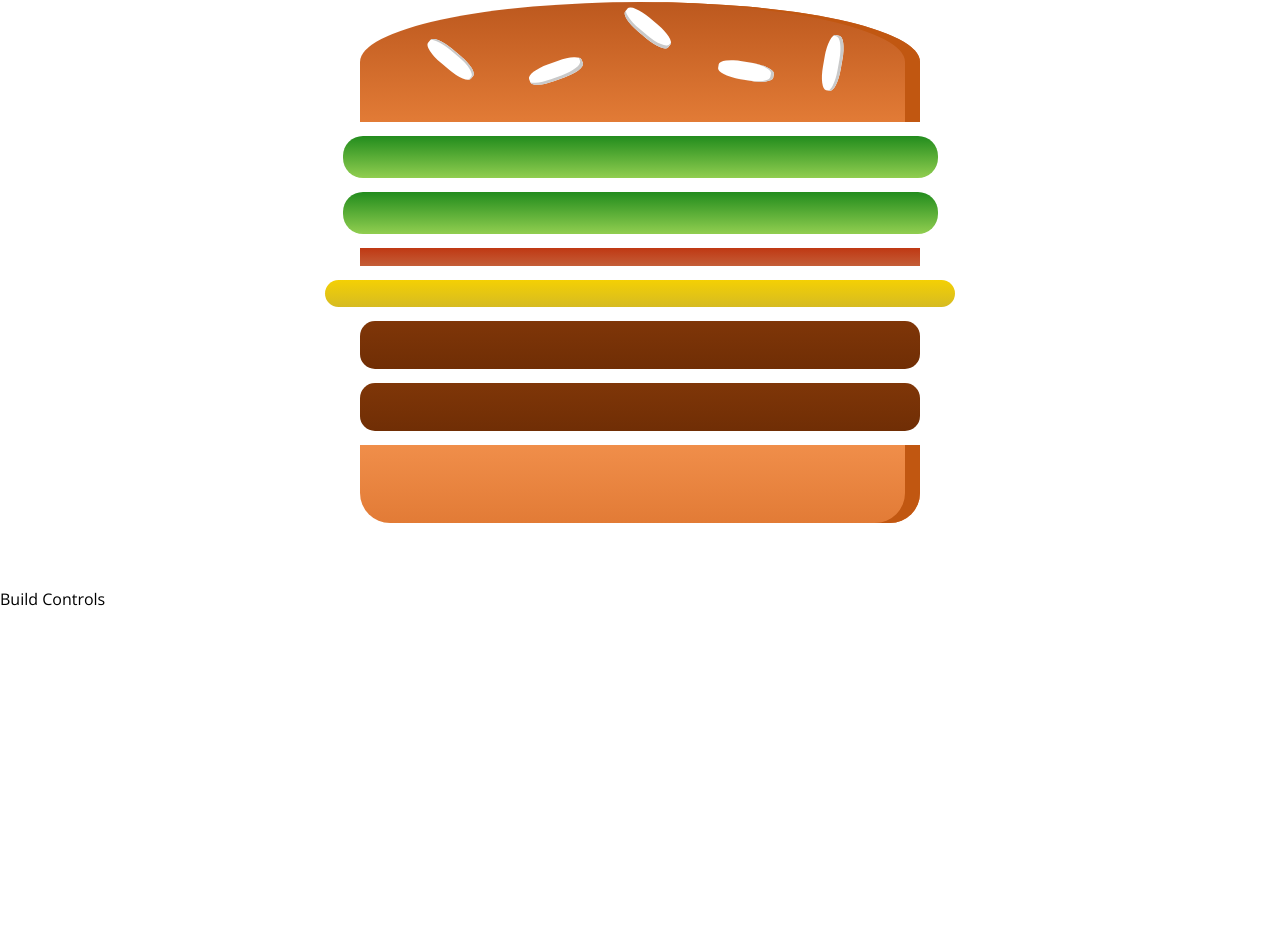
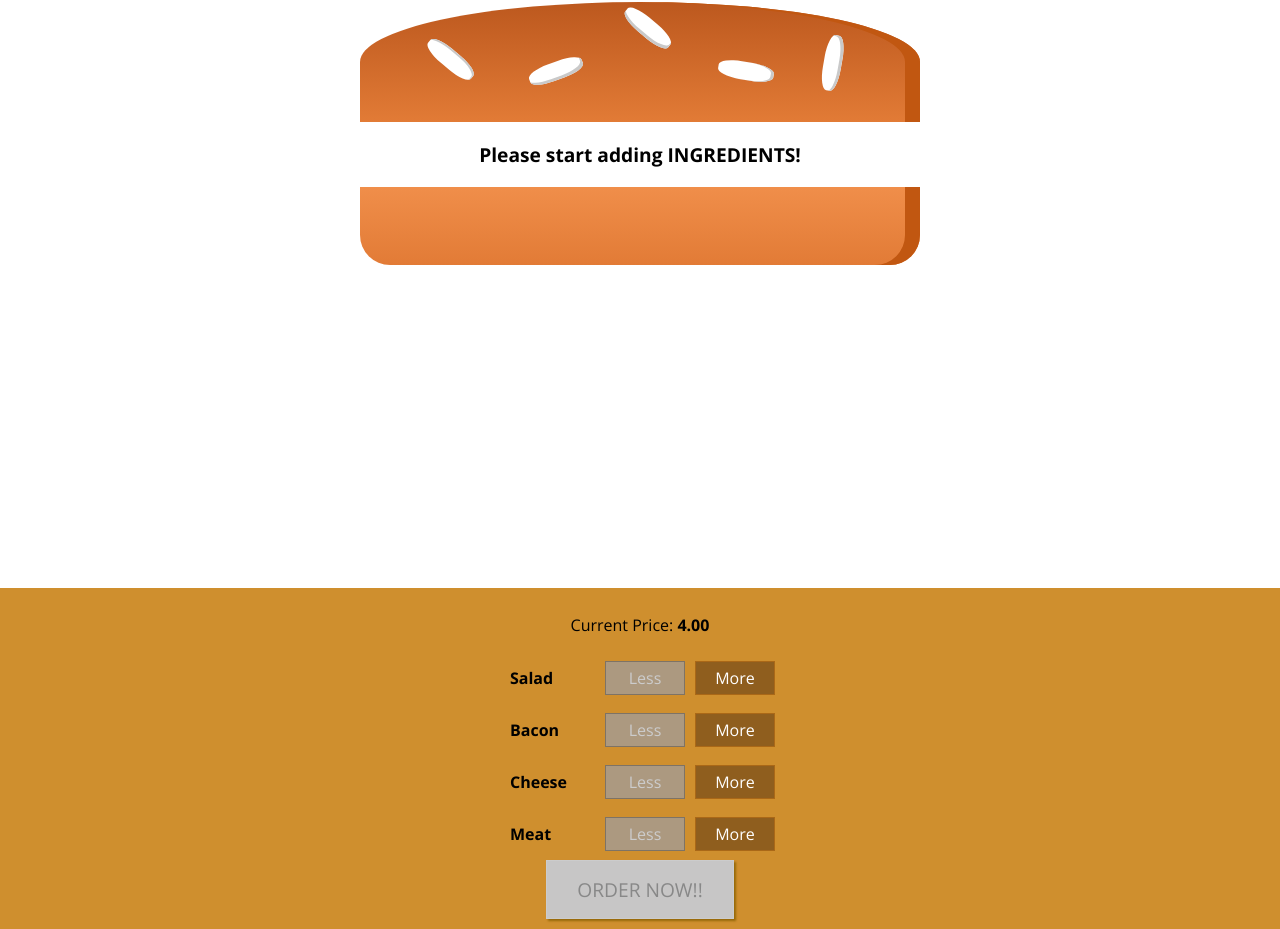
Before and after one commit to asraavisena/burger-builder, a React app: page / in a window 1280 px wide. Shown: the part 50-979 px from the top of the page. Before the commit the page ends 800 px from the top, so only its background shows below. Built offline with nearby package versions, Linux system fonts and the light colour scheme.

Commit message:
burgerbuilder, bacdrop, modal, button and burger controller

```diff
--- /dev/null
+++ b/src/components/Burger/BuildControls/BuildControl/BuildControl.css
@@ -0,0 +1,56 @@
+.BuildControl {
+    display: flex;
+    justify-content: space-between;
+    align-items: center;
+    margin: 5px 0;
+}
+
+.BuildControl button {
+    display: block;
+    font: inherit;
+    padding: 5px;
+    margin: 0 5px;
+    width: 80px;
+    border: 1px solid #AA6817;
+    cursor: pointer;
+    outline: none;
+}
+
+.BuildControl button:disabled {
+    background-color: #AC9980;
+    border: 1px solid #7E7365;
+    color: #ccc;
+    cursor: default;
+}
+
+.BuildControl button:hover:disabled {
+    background-color: #AC9980;
+    color: #ccc;
+    cursor: not-allowed;
+}
+
+.Label {
+    padding: 10px;
+    font-weight: bold;
+    width: 80px;
+}
+
+.BuildControl .Less {
+    background-color: #D39952;
+    color: white;
+}
+
+.BuildControl .More {
+    background-color: #8F5E1E;
+    color: white;
+}
+
+.BuildControl .Less:hover, .BuildControl .Less:active {
+    background-color: #DAA972;
+    color: white;
+}
+
+.BuildControl .More:hover,.BuildControl .More:active {
+    background-color: #99703F;
+    color: white;
+}
--- /dev/null
+++ b/src/components/Burger/BuildControls/BuildControl/BuildControl.js
@@ -0,0 +1,13 @@
+import React from 'react';
+
+import classes from './BuildControl.css'
+
+const buildControl = (props) => (
+    <div className= {classes.BuildControl}>
+        <div className= {classes.Label}> {props.label} </div>
+        <button className= {classes.Less} onClick= {props.removed} disabled= {props.disabled}>Less</button>
+        <button className= {classes.More} onClick= {props.added}>More</button>
+    </div>
+);
+
+export default buildControl;
--- /dev/null
+++ b/src/components/Burger/BuildControls/BuildControls.css
@@ -0,0 +1,51 @@
+.BuildControls {
+    width: 100%;
+    background-color: #cf8f2e;
+    display: flex;
+    flex-flow: column;
+    align-items: center;
+    box-shadow: 0 2px 1px #ccc;
+    margin: auto;
+    padding: 10px 0;
+}
+
+.OrderButton {
+    background-color: #DAD735;
+    outline: none;
+    cursor: pointer;
+    border: 1px solid #966909;
+    color: #966909;
+    font-family: inherit;
+    font-size: 1.2em;
+    padding: 15px 30px;
+    box-shadow: 2px 2px 2px #966909;
+}
+
+.OrderButton:hover, .OrderButton:active {
+    background-color: #A0DB41;
+    border: 1px solid #966909;
+    color: #966909;
+}
+
+.OrderButton:disabled {
+    background-color: #C7C6C6;
+    cursor: not-allowed;
+    border: 1px solid #ccc;
+    color: #888888;
+}
+
+.OrderButton:not(:disabled) {
+    animation: enable 0.3s linear;
+}
+
+@keyframes enable {
+    0% {
+        transform: scale(1);
+    }
+    60% {
+        transform: scale(1.1);
+    }
+    100% {
+        transform: scale(1);
+    }
+}
--- /dev/null
+++ b/src/components/Burger/BuildControls/BuildControls.js
@@ -0,0 +1,31 @@
+import React from 'react';
+
+import classes from './BuildControls.css';
+import BuildControl from './BuildControl/BuildControl';
+
+const controls = [
+    { label: 'Salad', type: 'salad' },
+    { label: 'Bacon', type: 'bacon' },
+    { label: 'Cheese', type: 'cheese' },
+    { label: 'Meat', type: 'meat' },
+];
+
+const buildControls = ( props ) => (
+    <div className= {classes.BuildControls}>
+        <p>Current Price: <strong>{props.price.toFixed(2)}</strong></p>
+        {controls.map(ctrl => (
+            <BuildControl
+                key= {ctrl.label}
+                label= {ctrl.label}
+                added= {() => props.ingredientAdded(ctrl.type)}
+                removed= {() => props.ingredientRemoved(ctrl.type)}
+                disabled= {props.disabled[ctrl.type]}
+            />
+        ))}
+        <button className= {classes.OrderButton}
+        disabled= {!props.purchasable}
+        onClick= {props.ordered}>ORDER NOW!!</button>
+    </div>
+);
+
+export default buildControls;
--- /dev/null
+++ b/src/components/Burger/OrderSummary/OrderSummary.js
@@ -0,0 +1,25 @@
+import React from 'react';
+
+import Aux from '../../../hoc/Aux';
+import Button from '../../UI/Button/Button';
+
+const orderSummary = (props) => {
+    const ingredientSummary = Object.keys(props.ingredients)
+            .map(igKey => {
+                return <li key= {igKey}><span style= {{textTransform: 'capitalize'}}>{igKey}</span>: {props.ingredients[igKey]}</li>
+            });
+    return (
+        <Aux>
+            <h3>Your Order</h3>
+            <p>A delicious burger with the following ingredients</p>
+            <ul>
+                {ingredientSummary}
+            </ul>
+            <p>Continue to check out?</p>
+            <Button btnType= "Danger" clicked= {props.purchaseCancelled}>CANCEL</Button>
+            <Button btnType= "Success" clicked= {props.purchaseContinued}>COUNTINUE</Button>
+        </Aux>
+    );
+};
+
+export default orderSummary;
--- /dev/null
+++ b/src/components/UI/Backdrop/Backdrop.css
@@ -0,0 +1,10 @@
+.Backdrop {
+    width: 100%;
+    height: 100%;
+    position: fixed;
+    z-index: 100;
+    left: 0;
+    top: 0;
+    background-color: rgba(0, 0, 0, 0.5);
+
+}
--- /dev/null
+++ b/src/components/UI/Backdrop/Backdrop.js
@@ -0,0 +1,9 @@
+import React from 'react';
+
+import classes from './Backdrop.css';
+
+const backdrop = (props) => (
+    props.show ? <div className= {classes.Backdrop} onClick= {props.clicked}></div> : null
+);
+
+export default backdrop;
--- /dev/null
+++ b/src/components/UI/Button/Button.css
@@ -0,0 +1,24 @@
+.Button {
+    background-color: transparent;
+    border: none;
+    color: white;
+    outline: none;
+    cursor: pointer;
+    font: inherit;
+    padding: 10px;
+    margin: 10px;
+    font-weight: bold;
+}
+
+.Button:first-of-type {
+    margin-left: 0;
+    padding-left: 0;
+}
+
+.Success {
+    color: #5C9210;
+}
+
+.Danger {
+    color: #944317;
+}
--- /dev/null
+++ b/src/components/UI/Button/Button.js
@@ -0,0 +1,10 @@
+import React from 'react';
+
+import classes from './Button.css';
+
+const button = (props) => (
+    <button className= {[classes.Button, classes[props.btnType]].join(' ')}
+    onClick= {props.clicked}>{props.children}</button>
+);
+
+export default button;
--- /dev/null
+++ b/src/components/UI/Modal/Modal.css
@@ -0,0 +1,20 @@
+.Modal {
+    position: fixed;
+    z-index: 500;
+    background-color: white;
+    width: 70%;
+    border: 1px solid #ccc;
+    box-shadow: 1px 1px 1px black;
+    padding: 16px;
+    left: 15%;
+    top: 30%;
+    box-sizing: border-box;
+    transition: all 0.3s ease-out;
+}
+
+@media (min-width: 600px) {
+    .Modal {
+        width: 500px;
+        left: calc(50% - 250px);
+    }
+}
--- /dev/null
+++ b/src/components/UI/Modal/Modal.js
@@ -0,0 +1,20 @@
+import React from 'react';
+
+import classes from './Modal.css';
+import Aux from '../../../hoc/Aux';
+import Backdrop from '../Backdrop/Backdrop';
+
+const modal = ( props ) => (
+    <Aux>
+        <Backdrop show= {props.show} clicked= {props.modalClosed}/>
+        <div className= {classes.Modal}
+            style= {{
+                transform: props.show ? 'translateY(0)' : 'translateY(-100vh)',
+                opacity: props.show ? '1' : '0'
+            }}>
+            {props.children}
+        </div>
+    </Aux>
+);
+
+export default modal;
--- a/src/containers/BurgerBuilder/BurgerBuider.js
+++ b/src/containers/BurgerBuilder/BurgerBuider.js
@@ -2,6 +2,16 @@
 
 import Aux from '../../hoc/Aux'
 import Burger from '../../components/Burger/Burger';
+import BuildControls from '../../components/Burger/BuildControls/BuildControls';
+import Modal from '../../components/UI/Modal/Modal';
+import OrderSummary from '../../components/Burger/OrderSummary/OrderSummary';
+
+const INGREDIENT_PRICES = {
+    salad: 0.5,
+    cheese: 0.4,
+    meat: 1.3,
+    bacon: 0.7
+};
 
 class BurgerBuilder extends Component {
     // constructor( props ) {
@@ -11,19 +21,99 @@
 
     state = {
         ingredients: {
-            salad: 2,
-            bacon: 1,
-            cheese: 1,
-            meat: 2
+            salad: 0,
+            bacon: 0,
+            cheese: 0,
+            meat: 0
+        },
+        totalPrice: 4,
+        purchasable: false,
+        purchasing: false
+    };
+
+    updatePurchaseState(ingredients) {
+
+        const sum = Object.keys( ingredients )
+            .map( igKey => {
+                return ingredients[igKey];
+            })
+            .reduce( (sum, el) => {
+                return sum + el;
+            }, 0);
+        this.setState( { purchasable: sum > 0} )
+    };
+
+    addIngredientHandler = ( type ) => {
+        const oldCount = this.state.ingredients[type];
+        const updatedCount = oldCount + 1;
+        const updatedIngredients = {
+            ...this.state.ingredients
+        };
+        updatedIngredients[type] = updatedCount;
+        const priceAddition = INGREDIENT_PRICES[type];
+        const oldPrice = this.state.totalPrice;
+        const newPrice = oldPrice + priceAddition;
+        this.setState({totalPrice: newPrice, ingredients: updatedIngredients});
+        this.updatePurchaseState(updatedIngredients);
+    };
+
+    removeIngredientHandler = ( type ) => {
+        const oldCount = this.state.ingredients[type];
+
+        if (oldCount <= 0 ){
+            return;
         }
+
+        const updatedCount = oldCount - 1;
+        const updatedIngredients = {
+            ...this.state.ingredients
+        };
+        updatedIngredients[type] = updatedCount;
+        const priceDeduction = INGREDIENT_PRICES[type];
+        const oldPrice = this.state.totalPrice;
+        const newPrice = oldPrice - priceDeduction;
+        this.setState({totalPrice: newPrice, ingredients: updatedIngredients});
+        this.updatePurchaseState(updatedIngredients);
+    };
+
+    purchaseHandler = () => {
+        this.setState({purchasing:true});
+    };
+
+    purchaseCancelHandler = () => {
+        this.setState({purchasing:false})
+    };
+
+    purchaseContinueHandler = () => {
+        alert('You Continue!!');
     };
 
     render () {
+        const disabledInfo= {
+            ...this.state.ingredients
+        };
+
+        for (let key in disabledInfo){
+            disabledInfo[key] = disabledInfo[key]  <= 0
+        }
+
         return (
             <Aux>
+                <Modal show= {this.state.purchasing} modalClosed= {this.purchaseCancelHandler}>
+                    <OrderSummary
+                    ingredients= {this.state.ingredients}
+                    purchaseCancelled= {this.purchaseCancelHandler}
+                    purchaseContinued= {this.purchaseContinueHandler} />
+                </Modal>
                 <Burger ingredients= {this.state.ingredients} />
-                <div>Build Controls</div>
-
+                <BuildControls
+                    ingredientAdded= {this.addIngredientHandler}
+                    ingredientRemoved= {this.removeIngredientHandler}
+                    disabled= {disabledInfo}
+                    purchasable= {this.state.purchasable}
+                    ordered={this.purchaseHandler}
+                    price= {this.state.totalPrice}
+                />
             </Aux>
         );
     };
```
